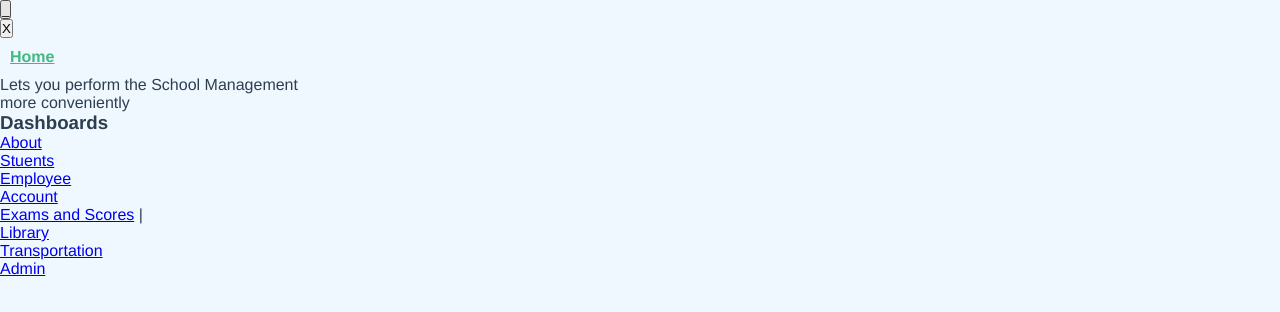
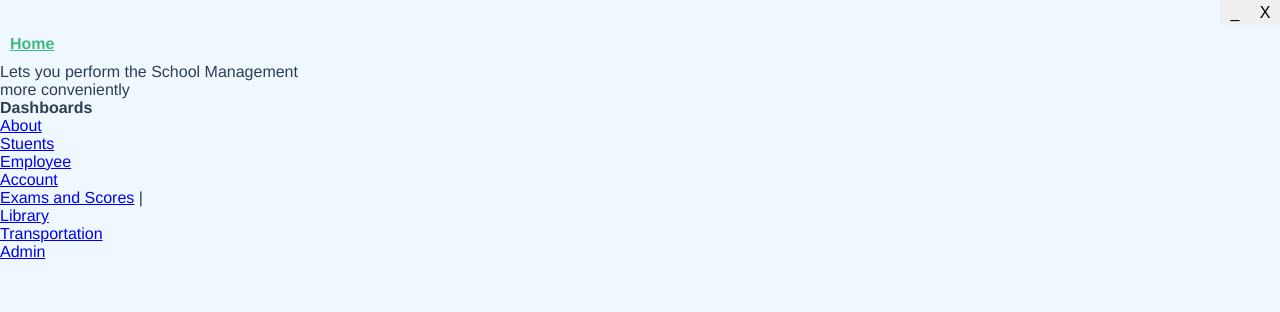
Before and after one commit to ashish6566/electron-vue-app, a Vue app in the folder app-1.0.0/: page / in a window 1280 px wide. Shown: the top 312 px of the page. Built offline with nearby package versions, Linux system fonts and the light colour scheme.

Commit message:
Update App.vue

```diff
--- a/app-1.0.0/src/App.vue
+++ b/app-1.0.0/src/App.vue
@@ -2,9 +2,11 @@
   <div id="app">
     <div class="controlbar">
       <div class="controls">
-        <button>_</button>
+        <button class="btnControl">_</button>
       </div>
-      <div class="controls"><button>X</button></div>
+      <div class="controls">
+        <button class="btnControl">X</button>
+      </div>
     </div>
     <div id="nav">
       <router-link to="/">Home</router-link>
@@ -15,6 +17,7 @@
 
 <style>
 *{
+  font-size: 1rem;
   margin: 0;
   padding: 0;
   box-sizing: border-box;
@@ -39,4 +42,26 @@
 #nav a.router-link-exact-active {
   color: #42b983;
 }
+.controlbar{
+  width: 100%;
+  -webkit-app-region: drag;
+  -webkit-user-select: none;
+  height: 25px;
+  display: flex;
+  justify-content: flex-end;
+}
+/* .controls{
+
+} */
+button{
+  border: none;
+}
+.btnControl{
+  height: 100%;
+  width: 30px;
+}
+#btnClose:hover{
+  background-color: red;
+}
+
 </style>
```
